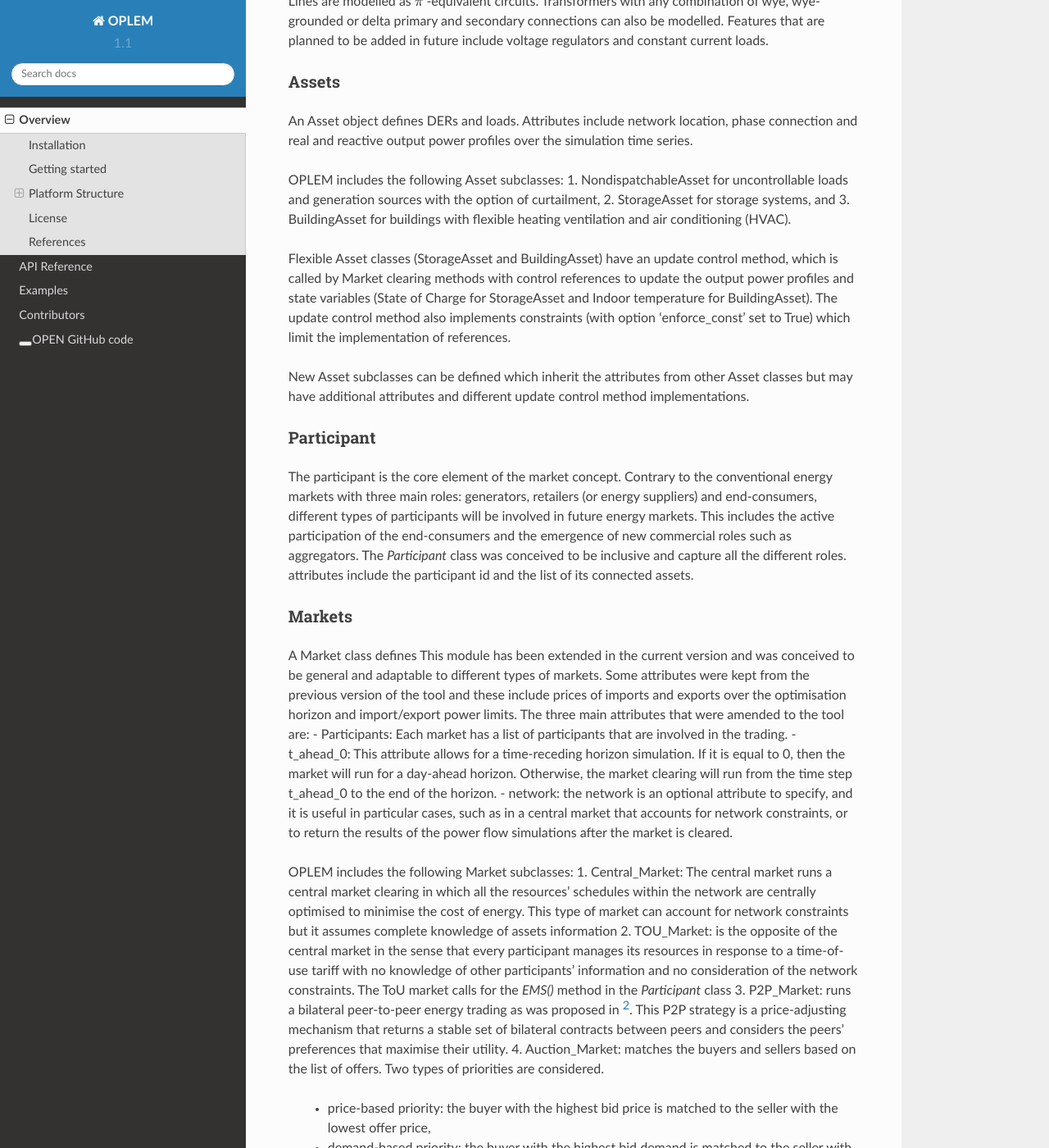
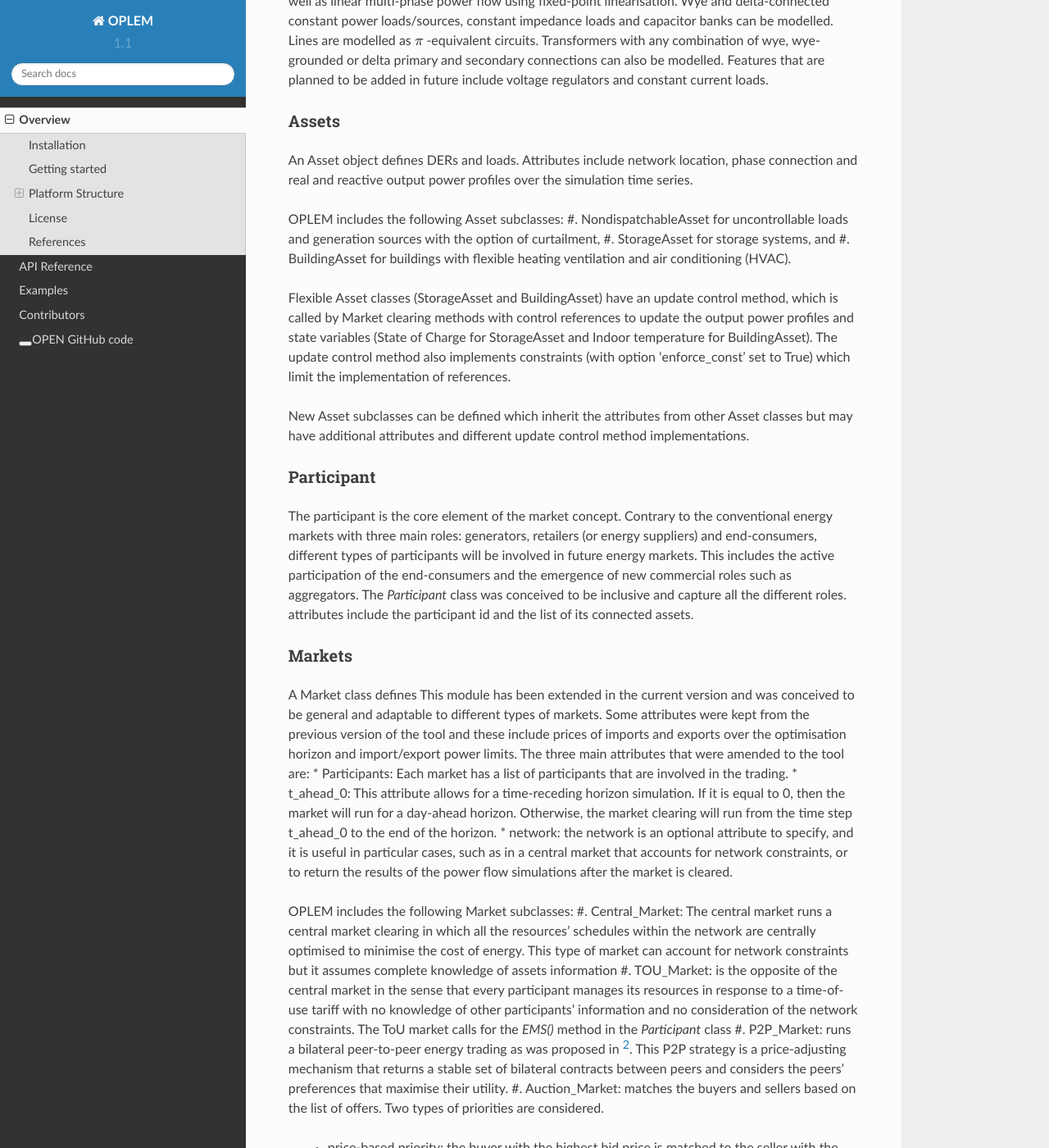
Before and after one commit to EsaLaboratory/OPLEM, a Sphinx documentation site: the page built from docs/overview.rst, in a window 1280 px wide and 1400 px high, scrolled down 3420 px. Shown: the whole window at 82% size. Built offline with Sphinx 7.4.7 and the Read the Docs theme 2.0.0, drawn with Linux system fonts in a browser that asks for light colours; some of the changed text lies outside the part shown.

Commit message:
Update overview.rst

```diff
--- a/docs/overview.rst
+++ b/docs/overview.rst
@@ -9,13 +9,13 @@ The key features of OPLEM are presented in:
 Installation
 -------------
 
-1. Create a conda virtual environment:
-
+#. Create a conda virtual environment:
   conda create --name <name_env> python
 
-and activate it: `conda activate <name_env>`
+#. and activate it:
+  conda activate <name_env>
 
-3. install oplem package and its dependencies by running the following
+#. install oplem package and its dependencies by running the following
 
   pip install git+https://github.com/EsaLaboratory/OPEN.git
 
@@ -24,9 +24,9 @@ Getting started
 The simplest way to start is to run the notebook `ToU_simple.ipynb` that demonstrates a simple case study.
 
 More advanced case studies can be found under the root directory of the repo:
-- test_TOU_Market.py
-- test_P2P_Market.py
-- test_Central_Market.py
+* test_TOU_Market.py
+* test_P2P_Market.py
+* test_Central_Market.py
 
 Platform Structure
 --------------------
@@ -35,9 +35,9 @@ OPLEM is implemented in Python using an object orientated programming approach,
 Fig. 1 shows a universal modelling language (UML) class diagram of OPLEM with the added features highlighted in different colours. OPLEM has four important base classes: Asset, Network, Market and Participant.
 
 *Note: the class EnergySystem was removed and its main methods were moved now to the Market class
-- Simulation methods can be found under Market.simulate_network_xx
-- Central optimisation methods can be found in the ihhereted subclass Central_Market.market_clearing(). The copper plate option can be passed through nw_cont=False to the market_clearing() method and the one with linear multi-phase distribution network model through nw_const=True (set by default)
-- Open loop and model predictive control simulations can be reproduced as demonstrated in the script
+* Simulation methods can be found under Market.simulate_network_xx
+* Central optimisation methods can be found in the ihhereted subclass Central_Market.market_clearing(). The copper plate option can be passed through nw_cont=False to the market_clearing() method and the one with linear multi-phase distribution network model through nw_const=True (set by default)
+* Open loop and model predictive control simulations can be reproduced as demonstrated in the script
 
 .. image:: _imgs/OPLEM_class.svg
   :width: 800 px
@@ -58,8 +58,8 @@ Fig. 2 shows a high-level program flow diagram for an example of market MPC appl
 Networks
 .........
 OPLEM offers two options for network modelling.
-1. For balanced power flow analysis: the PandapowerNet class from the open-source Python package pandapower can be used.
-2. For unbalanced multi-phase power flow analysis: OPLEM offers the `Network_3ph` class.
+#. For balanced power flow analysis: the PandapowerNet class from the open-source Python package pandapower can be used.
+#. For unbalanced multi-phase power flow analysis: OPLEM offers the `Network_3ph` class.
 
 The PandapowerNet class offers methods for balanced nonlinear power flow using a Netwon-Raphson solution method, and balanced linear power flow based on the DC approximation.
 
@@ -74,9 +74,9 @@ An Asset object defines DERs and loads.
 Attributes include network location, phase connection and real and reactive output power profiles over the simulation time series.
 
 OPLEM includes the following Asset subclasses:
-1. NondispatchableAsset for uncontrollable loads and generation sources with the option of curtailment,
-2. StorageAsset for storage systems, and
-3. BuildingAsset for buildings with flexible heating ventilation and air conditioning (HVAC).
+#. NondispatchableAsset for uncontrollable loads and generation sources with the option of curtailment,
+#. StorageAsset for storage systems, and
+#. BuildingAsset for buildings with flexible heating ventilation and air conditioning (HVAC).
 
 Flexible Asset classes (StorageAsset and BuildingAsset) have an update control method, which is called by Market clearing methods with control references to update the output power profiles and state variables (State of Charge for StorageAsset and Indoor temperature for BuildingAsset). The update control method also implements
 constraints (with option 'enforce_const' set to True) which limit the implementation of references.
@@ -93,19 +93,19 @@ A Market class defines
 This module has been extended in the current version and was conceived to be general and adaptable to different types of markets.
 Some attributes were kept from the previous version of the tool and these include prices of imports and exports over the optimisation horizon and import/export power limits.
 The three main attributes that were amended to the tool are:
-- Participants: Each market has a list of participants that are involved in the trading.
-- t_ahead_0: This attribute allows for a time-receding horizon simulation. If it is equal to 0, then the market will run for a day-ahead horizon. Otherwise, the market
+* Participants: Each market has a list of participants that are involved in the trading.
+* t_ahead_0: This attribute allows for a time-receding horizon simulation. If it is equal to 0, then the market will run for a day-ahead horizon. Otherwise, the market
 clearing will run from the time step t_ahead_0 to the end of the horizon.
-- network: the network is an optional attribute to specify, and it is useful in particular cases, such as in a central market that accounts for network constraints, or to return the results of the power flow simulations after the market is cleared.
+* network: the network is an optional attribute to specify, and it is useful in particular cases, such as in a central market that accounts for network constraints, or to return the results of the power flow simulations after the market is cleared.
 
 OPLEM includes the following Market subclasses:
-1. Central_Market: The central market runs a central market clearing in which all the resources’ schedules within the network are centrally optimised to minimise the cost of energy. This type of market can account for network constraints but it assumes complete knowledge of assets information
-2. TOU_Market: is the opposite of the central market in the sense that every participant manages its resources in response to a time-of-use tariff with no knowledge of other participants’ information and no consideration of the network constraints. The ToU market calls for the `EMS()` method in the `Participant` class
-3. P2P_Market: runs a bilateral peer-to-peer energy trading as was proposed in [2]_. This P2P strategy is a price-adjusting mechanism that returns a stable set of
+#. Central_Market: The central market runs a central market clearing in which all the resources’ schedules within the network are centrally optimised to minimise the cost of energy. This type of market can account for network constraints but it assumes complete knowledge of assets information
+#. TOU_Market: is the opposite of the central market in the sense that every participant manages its resources in response to a time-of-use tariff with no knowledge of other participants’ information and no consideration of the network constraints. The ToU market calls for the `EMS()` method in the `Participant` class
+#. P2P_Market: runs a bilateral peer-to-peer energy trading as was proposed in [2]_. This P2P strategy is a price-adjusting mechanism that returns a stable set of
 bilateral contracts between peers and considers the peers’ preferences that maximise their utility.
-4. Auction_Market: matches the buyers and sellers based on the list of offers. Two types of priorities are considered.
-  - price-based priority: the buyer with the highest bid price is matched to the seller with the lowest offer price,
-  - demand-based priority: the buyer with the highest bid demand is matched to the seller with the highest offer surplus.
+#. Auction_Market: matches the buyers and sellers based on the list of offers. Two types of priorities are considered.
+  * price-based priority: the buyer with the highest bid price is matched to the seller with the lowest offer price,
+  * demand-based priority: the buyer with the highest bid demand is matched to the seller with the highest offer surplus.
 
 License
 --------
```
